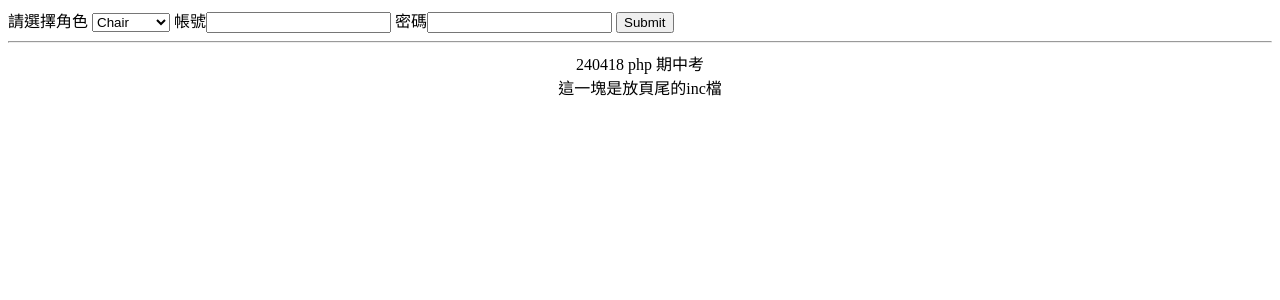
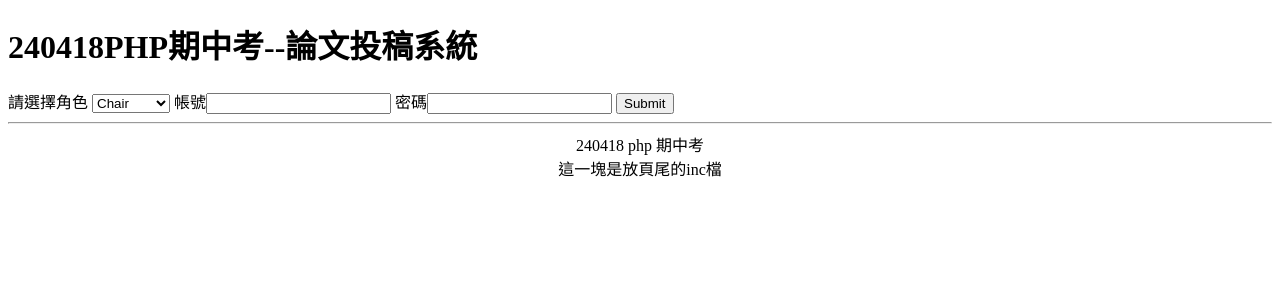
Before and after one commit to d-OwOb/112-2_PHP, a PHP site: page / in a window 1280 px wide. Shown: the top 300 px of the page. Run offline with PHP 8.4, Linux system fonts and the light colour scheme.

Commit message:
240418 PHP 期中考

```diff
--- a/php2024midterm/index.php
+++ b/php2024midterm/index.php
@@ -8,6 +8,7 @@
 </head>
 
 <body>
+    <H1>240418PHP期中考--論文投稿系統</H1>
     <form action="check.php" method="post">
         <span>請選擇角色</span>
         <select name="char" id="">
```
